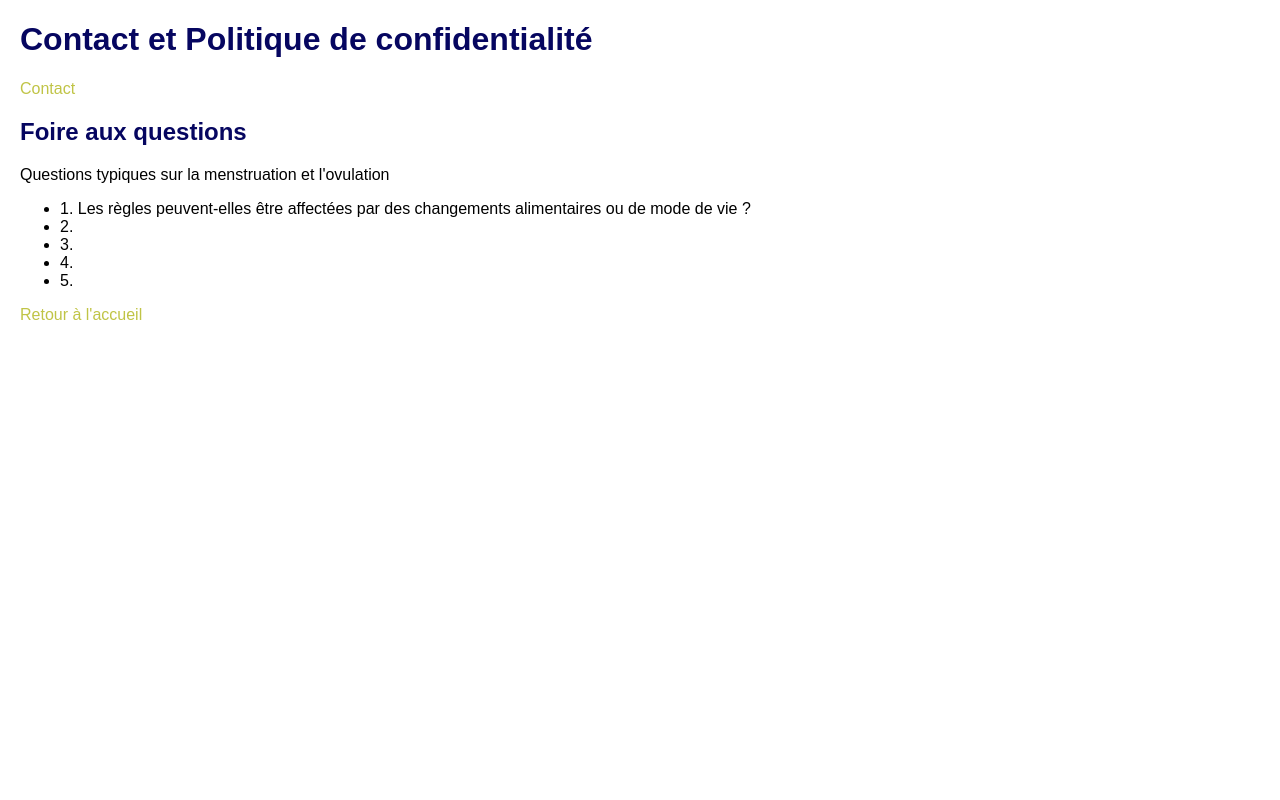
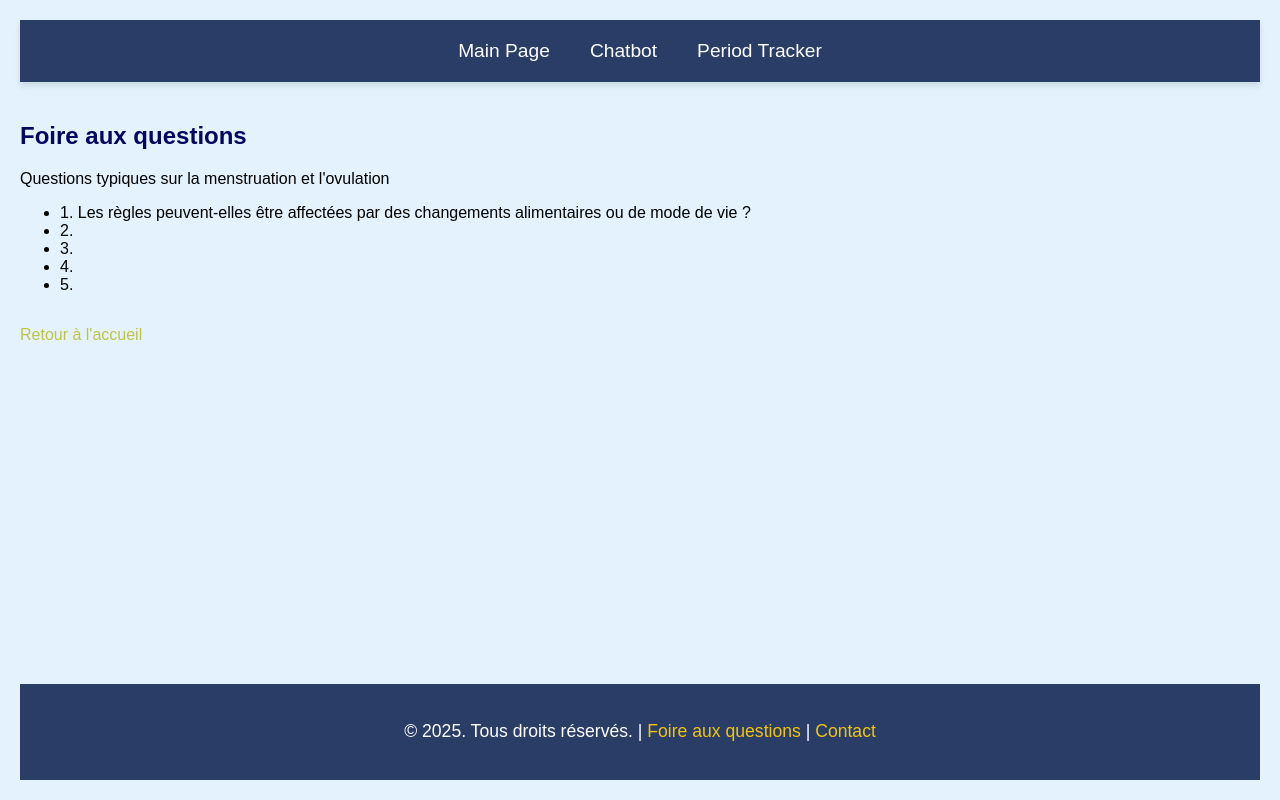
Before and after one commit to Drapesnape/UdeMHacks2025, a website: page code/html/foire.html in a window 1280 px wide. Drawn offline with Linux system fonts and the light colour scheme.

Commit message:
link stuff together

```diff
--- a/code/css/chatStyles.css
+++ b/code/css/chatStyles.css
@@ -1,7 +1,17 @@
 /* Chat Styles */
+html,
+body {
+    height: 100%;
+    margin: 0;
+    padding: 0;
+    display: flex;
+    flex-direction: column;
+}
+
+
 body {
     font-family: Arial, sans-serif;
-    background-color: #f4f4f4;
+    background-color: #e3f2fd;
     margin: 0;
     padding: 0;
     display: flex;
@@ -11,13 +21,15 @@ body {
 
 /* Sticky Navigation Bar */
 nav {
-    background-color: #2A3D66; /* Deep blue */
+    background-color: #2A3D66;
+    /* Deep blue */
     padding: 20px;
     position: sticky;
     top: 0;
     z-index: 100;
     box-shadow: 0 4px 6px rgba(0, 0, 0, 0.1);
-    margin-bottom: 20px; /* Added margin to separate from the content */
+    margin-bottom: 20px;
+    /* Added margin to separate from the content */
 }
 
 nav ul {
@@ -43,14 +55,35 @@ nav a:hover {
     text-decoration: underline;
 }
 
-h1 {
-    background-color: #d81b60;
+footer {
+    background-color: #2A3D66;
     color: white;
     padding: 20px;
-    margin: 0 0 20px 0; /* Added bottom margin */
     text-align: center;
-    border-bottom: 2px solid #ad1457;
-    font-size: 24px; /* Increase heading size */
+    font-size: 1.1rem;
+    margin-top: 30px;
+    /* Added top margin for separation */
+}
+
+footer a {
+    color: #F1C40F;
+    text-decoration: none;
+}
+
+footer a:hover {
+    text-decoration: underline;
+}
+
+h1 {
+    background-color: #2A3D66;
+    color: white;
+    padding: 20px;
+    margin: 0 0 20px 0;
+    /* Added bottom margin */
+    text-align: center;
+    border-bottom: 2px solid #2A3D66;
+    font-size: 24px;
+    /* Increase heading size */
 }
 
 /* Chat container with spacing */
@@ -64,7 +97,8 @@ h1 {
     display: flex;
     flex-direction: column;
     margin: auto;
-    height: calc(100vh - 200px); /* Adjusted for better spacing */
+    height: calc(100vh - 200px);
+    /* Adjusted for better spacing */
 }
 
 /* Chatbox */
@@ -114,7 +148,7 @@ h1 {
 button {
     padding: 15px;
     border: none;
-    background-color: #d81b60;
+    background-color: #2A3D66;
     color: white;
     cursor: pointer;
     border-radius: 10px;
@@ -124,7 +158,7 @@ button {
 }
 
 button:hover {
-    background-color: #ad1457;
+    background-color: #1E90FF;
 }
 
 button:focus {
@@ -144,25 +178,6 @@ button#stopButton {
     width: 48%;
 }
 
-/* Footer with added spacing */
-footer {
-    background-color: #2A3D66;
-    color: white;
-    padding: 20px;
-    text-align: center;
-    font-size: 1.1rem;
-    margin-top: 30px; /* Added top margin for separation */
-}
-
-footer a {
-    color: #F1C40F;
-    text-decoration: none;
-}
-
-footer a:hover {
-    text-decoration: underline;
-}
-
 /* Responsive Fixes */
 @media (max-width: 600px) {
     .container {
@@ -170,7 +185,8 @@ footer a:hover {
         max-width: 100%;
     }
 
-    nav, footer {
+    nav,
+    footer {
         padding: 15px;
     }
 
--- a/code/css/styles.css
+++ b/code/css/styles.css
@@ -1,15 +1,82 @@
 /* Body Styling */
+
+html,
+body {
+    height: 100%;
+    margin: 0;
+    padding: 0;
+    display: flex;
+    flex-direction: column;
+}
+
+
 body {
     font-family: Arial, sans-serif;
-    text-align: center;
-    background-color: #fce4ec;
+    background-color: #e3f2fd;
+    padding: 20px;
+    flex: 1;
+}
+
+/* Sticky Navigation Bar */
+nav {
+    background-color: #2A3D66;
+    /* Deep blue */
+    padding: 20px;
+    position: sticky;
+    top: 0;
+    z-index: 100;
+    box-shadow: 0 4px 6px rgba(0, 0, 0, 0.1);
+    margin-bottom: 20px;
+    /* Added margin to separate from the content */
+}
+
+nav ul {
+    list-style: none;
+    display: flex;
+    justify-content: center;
     margin: 0;
     padding: 0;
 }
 
+nav li {
+    margin: 0 20px;
+}
+
+nav a {
+    color: white;
+    text-decoration: none;
+    font-weight: 500;
+    font-size: 1.2rem;
+}
+
+nav a:hover {
+    text-decoration: underline;
+}
+
+/* Footer */
+footer {
+    background-color: #2A3D66;
+    color: white;
+    padding: 20px;
+    text-align: center;
+    font-size: 1.1rem;
+    margin-top: auto;
+}
+
+footer a {
+    color: #F1C40F;
+    /* Golden color for contrast */
+    text-decoration: none;
+}
+
+footer a:hover {
+    text-decoration: underline;
+}
+
 /* Header Styling */
 h1 {
-    color: #d81b60;
+    color: #2A3D66;
+    /* Match the deep blue of the nav */
     font-size: 2.5em;
     margin: 20px 0;
 }
@@ -33,7 +100,8 @@ h1 {
     box-sizing: border-box;
     padding: 10px;
     margin-top: 10px;
-    border: 1px solid #d81b60;
+    border: 1px solid #2A3D66;
+    /* Match border color to nav/footer color */
     border-radius: 5px;
     font-size: 1em;
 }
@@ -42,12 +110,14 @@ h1 {
 input[type="number"],
 input[type="date"],
 input[type="text"] {
-    margin-bottom: 20px; /* Add space between form fields */
+    margin-bottom: 20px;
+    /* Add space between form fields */
 }
 
 /* Button Styling */
 button {
-    background-color: #d81b60;
+    background-color: #2A3D66;
+    /* Deep blue */
     color: white;
     cursor: pointer;
     font-size: 1.1em;
@@ -55,7 +125,8 @@ button {
 }
 
 button:hover {
-    background-color: #ad1457;
+    background-color: #1c2f46;
+    /* Darker shade of blue on hover */
 }
 
 /* Prediction Text Styling */
@@ -63,7 +134,8 @@ button:hover {
     margin-top: 15px;
     font-weight: bold;
     font-size: 1.2em;
-    color: #2980b9; /* Add a color for prediction text */
+    color: #2980b9;
+    /* Light blue for contrast */
 }
 
 /* Symptom Logger Section */
@@ -78,16 +150,21 @@ ul#symptomList {
     list-style-type: none;
     padding: 0;
     margin-top: 10px;
-    max-width: 100%; /* Make sure the list doesn't exceed the container's width */
-    overflow-x: auto; /* Allow horizontal scrolling if necessary */
+    max-width: 100%;
+    /* Make sure the list doesn't exceed the container's width */
+    overflow-x: auto;
+    /* Allow horizontal scrolling if necessary */
 }
 
-
 ul#symptomList p {
-    text-align: left; /* Align text to the left */
-    font-weight: bold; /* Make the text bold */
-    margin: 0; /* Remove default margin */
-    padding: 5px 0; /* Optional: Add padding to create some space */
+    text-align: left;
+    /* Align text to the left */
+    font-weight: bold;
+    /* Make the text bold */
+    margin: 0;
+    /* Remove default margin */
+    padding: 5px 0;
+    /* Optional: Add padding to create some space */
 }
 
 ul#symptomList li {
@@ -97,46 +174,57 @@ ul#symptomList li {
     border-radius: 5px;
     color: #242323;
     display: flex;
-    align-items: center; /* Ensures vertical alignment */
-    flex-wrap: wrap; /* Allow the text to wrap if it is too long */
-    max-width: 100%; /* Prevent the list item from overflowing */
-    box-sizing: border-box; /* Ensure padding is accounted for in the width */
+    align-items: center;
+    /* Ensures vertical alignment */
+    flex-wrap: wrap;
+    /* Allow the text to wrap if it is too long */
+    max-width: 100%;
+    /* Prevent the list item from overflowing */
+    box-sizing: border-box;
+    /* Ensure padding is accounted for in the width */
 }
 
 /* Make the text take up available space */
 ul#symptomList li span {
     flex-grow: 1;
     text-align: center;
-    word-wrap: break-word; /* Allow long words to wrap to the next line */
-    overflow-wrap: break-word; /* Ensures long words break correctly */
+    word-wrap: break-word;
+    /* Allow long words to wrap to the next line */
+    overflow-wrap: break-word;
+    /* Ensures long words break correctly */
 }
 
 /* Style the button */
 ul#symptomList button {
-    background-color: transparent; /* No background */
-    color: #ff6347; /* Red color for the "X" */
+    background-color: transparent;
+    /* No background */
+    color: #ff6347;
+    /* Red color for the "X" */
     border: none;
-    font-size: 17px; /* Make the "X" larger */
+    font-size: 17px;
+    /* Make the "X" larger */
     cursor: pointer;
     padding: 0;
-    margin-left: auto; /* Push the button to the far right */
+    margin-left: auto;
+    /* Push the button to the far right */
     margin-top: 1px;
-    align-self: flex-start; /* Align the button vertically at the start of the li */
+    align-self: flex-start;
+    /* Align the button vertically at the start of the li */
 }
 
 /* Button hover effect */
 ul#symptomList button:hover {
-    color: #ff4500; /* Darker red on hover */
+    color: #ff4500;
+    /* Darker red on hover */
 }
 
 /* Optional: Add ellipsis to long text that overflows */
 ul#symptomList li span {
     overflow: hidden;
     text-overflow: ellipsis;
-    white-space: nowrap; /* Prevent text from wrapping */
+    white-space: nowrap;
+    /* Prevent text from wrapping */
 }
-
-
 
 /* Responsive Design for Mobile */
 @media (max-width: 480px) {
@@ -148,7 +236,8 @@ ul#symptomList li span {
         padding: 15px;
     }
 
-    input, button {
+    input,
+    button {
         font-size: 1em;
     }
 
--- a/code/html/foire.html
+++ b/code/html/foire.html
@@ -1,33 +1,103 @@
 <!DOCTYPE html>
 <html lang="fr">
+
 <head>
   <meta charset="UTF-8">
   <meta name="viewport" content="width=device-width, initial-scale=1.0">
   <title>Contact</title>
   <style>
+    html,
+    body {
+      height: 100%;
+      margin: 0;
+      padding: 0;
+      display: flex;
+      flex-direction: column;
+    }
+
     body {
       font-family: Arial, sans-serif;
+      background-color: #e3f2fd;
       margin: 20px;
     }
-    h1, h2 {
+
+    h1,
+    h2 {
       color: #060660;
     }
+
     a {
       color: #c0c446;
       text-decoration: none;
     }
+
     a:hover {
+      text-decoration: underline;
+    }
+
+    nav {
+      background-color: #2A3D66;
+      /* Deep blue */
+      padding: 20px;
+      position: sticky;
+      top: 0;
+      z-index: 100;
+      box-shadow: 0 4px 6px rgba(0, 0, 0, 0.1);
+      margin-bottom: 20px;
+      /* Added margin to separate from the content */
+    }
+
+    nav ul {
+      list-style: none;
+      display: flex;
+      justify-content: center;
+      margin: 0;
+      padding: 0;
+    }
+
+    nav li {
+      margin: 0 20px;
+    }
+
+    nav a {
+      color: white;
+      text-decoration: none;
+      font-weight: 500;
+      font-size: 1.2rem;
+    }
+
+    nav a:hover {
+      text-decoration: underline;
+    }
+
+    footer {
+      background-color: #2A3D66;
+      color: white;
+      padding: 20px;
+      text-align: center;
+      font-size: 1.1rem;
+      margin-top: auto;
+      /* This will push footer to the bottom of the page */
+    }
+
+    footer a {
+      color: #F1C40F;
+      text-decoration: none;
+    }
+
+    footer a:hover {
       text-decoration: underline;
     }
   </style>
 </head>
 
 <body>
-  <h1>Contact et Politique de confidentialité</h1>
-
-  <!-- Liens pour naviguer entre les sections -->
   <nav>
-    <a href="#foire">Contact</a>
+    <ul>
+      <li><a href="./index.html">Main Page</a></li>
+      <li><a href="./chat.html">Chatbot</a></li>
+      <li><a href="./tracker.html">Period Tracker</a></li>
+    </ul>
   </nav>
 
   <!-- Section Contact -->
@@ -45,5 +115,13 @@
 
   <!-- Lien de retour à l'accueil -->
   <p><a href="index.html">Retour à l'accueil</a></p>
+  <footer>
+    <p>
+      &copy; 2025. Tous droits réservés. |
+      <a href="foire.html">Foire aux questions</a> |
+      <a href="contact.html">Contact</a>
+    </p>
+  </footer>
 </body>
+
 </html>
--- a/code/script/chat.js
+++ b/code/script/chat.js
@@ -3,7 +3,7 @@ let typingInterval;
 let currentMessage = '';
 
 document.getElementById('sendButton').addEventListener('click', sendMessage);
-document.getElementById('userInput').addEventListener('keypress', function(event) {
+document.getElementById('userInput').addEventListener('keypress', function (event) {
     if (event.key === 'Enter') {
         sendMessage();
     }
--- a/code/script/script.js
+++ b/code/script/script.js
@@ -23,7 +23,7 @@ function initChart() {
                 },
                 tooltip: {
                     callbacks: {
-                        label: function(tooltipItem) {
+                        label: function (tooltipItem) {
                             const label = tooltipItem.label;
                             const value = tooltipItem.raw;
                             return `${label}: ${value} days`;
--- a/code/script/scriptTrackerGraph.js
+++ b/code/script/scriptTrackerGraph.js
@@ -144,7 +144,7 @@ canvas.addEventListener('click', (event) => {
         return Math.sqrt(dx * dx + dy * dy) < dot.radius;
     });
     if (clickedDot) {
-    alert(`Dot clicked: Day ${clickedDot.day + 1}`);
+        alert(`Dot clicked: Day ${clickedDot.day + 1}`);
     }
 });
 
--- a/code/script/server.js
+++ b/code/script/server.js
@@ -4,7 +4,7 @@ import dotenv from "dotenv";
 import cors from "cors"; // Import the CORS package
 
 // Load environment variables
-dotenv.config({path:"../../.env"});
+dotenv.config({ path: "../../.env" });
 
 // Configuration
 const genAI = new GoogleGenerativeAI(process.env.GOOGLE_API_KEY);
```
Also changed, not shown: code/html/chat.html (+6 -5 lines), code/html/contact.html (+84 -5 lines), code/html/index.html (+71 -36 lines), code/html/tracker.html (+17 -0 lines).
